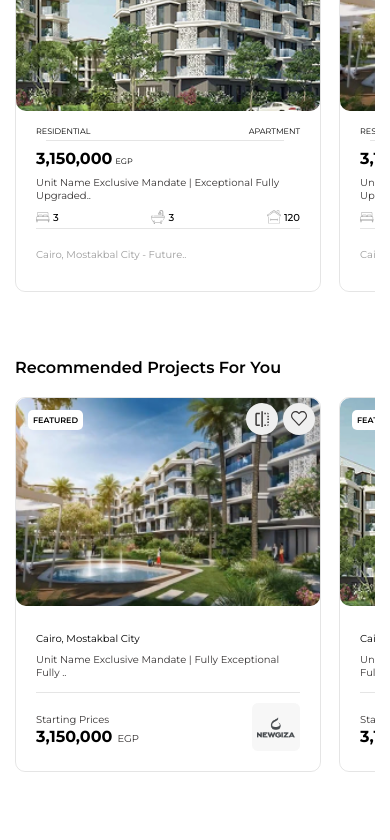
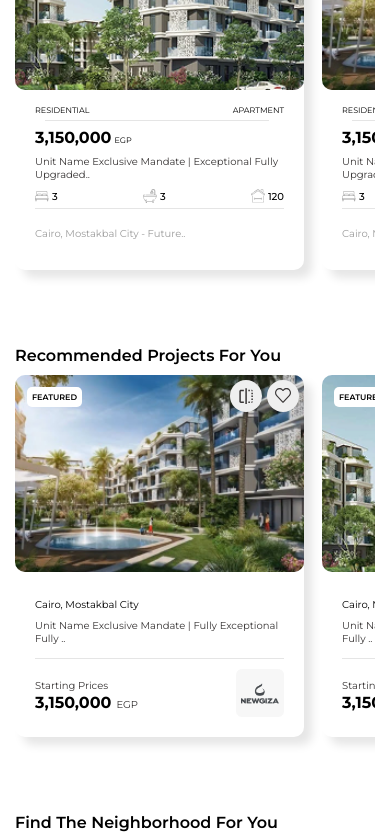
Before and after one commit to Taha-3laa/byota, a React (Vite) app: page /residential in a window 390 px wide. Shown: the part 800-1640 px from the top of the page. Built offline with nearby package versions, Linux system fonts and the light colour scheme.

Commit message:
Update CSS for improved layout and styling; adjust shadow properties and section title styles for better responsiveness.

```diff
--- a/src/App.css
+++ b/src/App.css
@@ -24,7 +24,8 @@ html {
   --secpadding: 88px;
   --textmuted: #9d9d9d;
   --shadowcard: 0px 4px 8px 0px #00000008;
-  --secshadowcard: 4px 4px 40px 0px #0000001a;
+  --secshadowcard: 8px 8px 40px 0px #0000001a;
+  --shadowcardmobile: 8px 8px 10px 0px #0000001a;
   --borderradius: 5px;
   --secbgcolor: white;
   --secgap: 18px;
@@ -122,7 +123,7 @@ body {
     gap: var(--secgap);
     scrollbar-width: none;
     scroll-snap-type: x mandatory;
-    padding: 10px 0px;
+    padding: 0px 10px 20px;
   }
   .cards-grid > a,
   .cards-grid > article {
--- a/src/pages/Residentail/Sections/recommended/recommended.css
+++ b/src/pages/Residentail/Sections/recommended/recommended.css
@@ -4,7 +4,8 @@
 .sectionone {
   margin-bottom: 56px;
 }
-.recommended .section-title {
+.recommended .section-title,
+.neighborhoods .section-title {
   margin-bottom: 24px;
   font-size: 24px;
   font-weight: 600;
@@ -17,14 +18,14 @@
   cursor: pointer;
 }
 @media (max-width: 668px) {
-  .recommended .section-title {
+  .recommended .section-title,
+  .neighborhoods .section-title {
     font-size: 16px;
     margin-bottom: 10px;
   }
   .property-card,
   .project-card {
-    box-shadow: none;
-    border: 1px solid #0000001a;
+    box-shadow: var(--shadowcardmobile);
   }
 }
 .cards-grid a {
@@ -114,7 +115,7 @@ button.active svg path {
   position: absolute;
   content: "";
   width: 90%;
-  height: 1px;
+  height: 0.5px;
   bottom: 0;
   left: 10px;
   background-color: #e5e5e5;
@@ -145,7 +146,7 @@ h4.property-title,
   position: absolute;
   content: "";
   width: 100%;
-  height: 1px;
+  height: 0.5px;
   bottom: -5px;
   left: 0;
   background-color: #e5e5e5;
```
